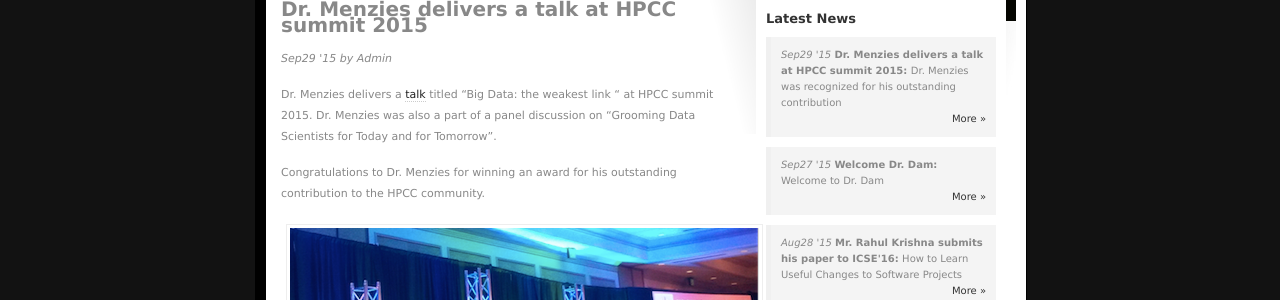
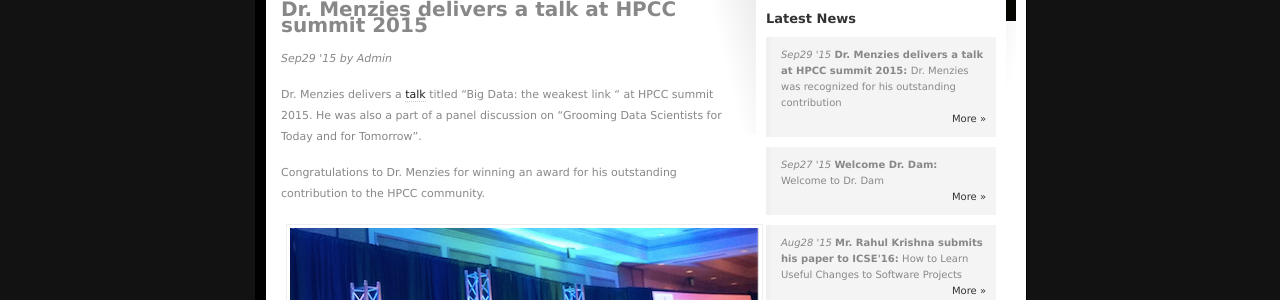
Before and after one commit to ai-se/ai-se.github.io, a Jekyll site: the page built from news/_posts/2015-09-29-hpcc_summit.md, in a window 1280 px wide. Shown: the part 302-602 px from the top of the page. Built offline with Jekyll 4.4.1, drawn with Linux system fonts in a browser that asks for light colours; Markdown is read by kramdown in place of the engine named in the settings; comment, search, counter and statistics services are not loaded.

Commit message:
Update 2015-09-29-hpcc_summit.md

```diff
--- a/news/_posts/2015-09-29-hpcc_summit.md
+++ b/news/_posts/2015-09-29-hpcc_summit.md
@@ -4,7 +4,7 @@ title: Dr. Menzies delivers a talk at HPCC summit 2015
 author: Admin
 excerpt: Dr. Menzies was recognized for his outstanding contribution
 ---
-Dr. Menzies delivers a [talk](http://www.slideshare.net/timmenzies/big-data-the-weakest-link) titled "Big Data: the weakest link " at HPCC summit 2015. Dr. Menzies was also a part of a panel discussion on "Grooming Data Scientists for
+Dr. Menzies delivers a [talk](http://www.slideshare.net/timmenzies/big-data-the-weakest-link) titled "Big Data: the weakest link " at HPCC summit 2015. He was also a part of a panel discussion on "Grooming Data Scientists for
 Today and for Tomorrow".
 
 Congratulations to Dr. Menzies for winning an award for his outstanding contribution to the HPCC community.
```
